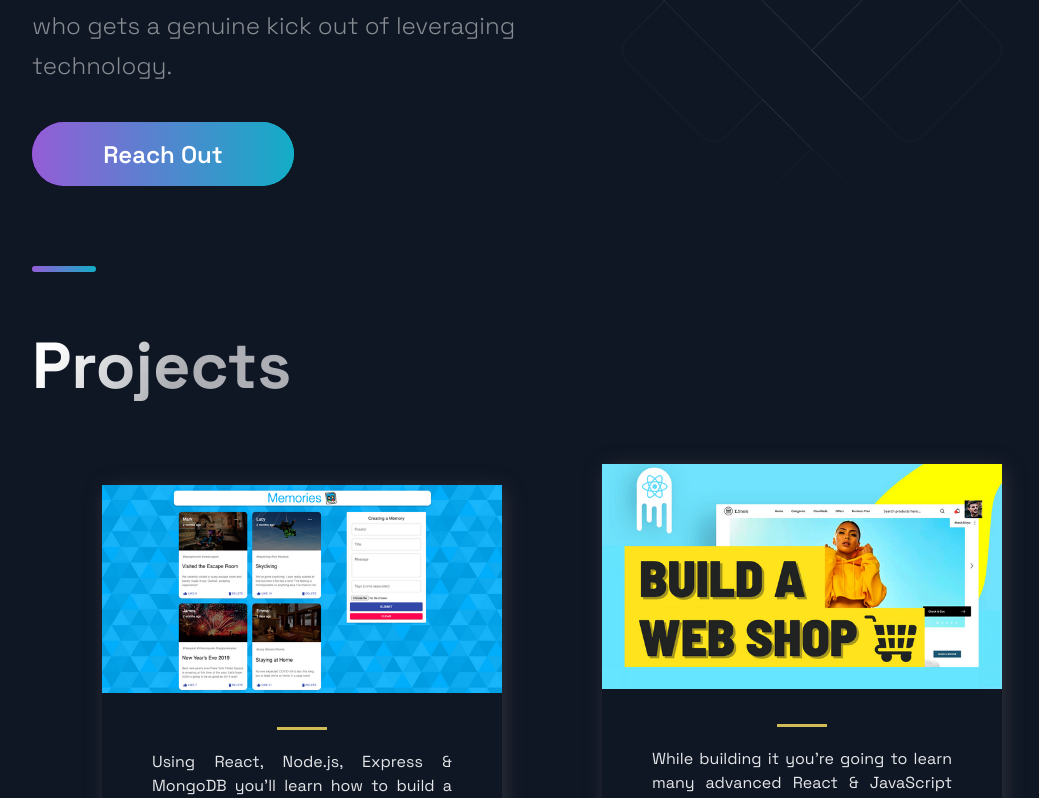
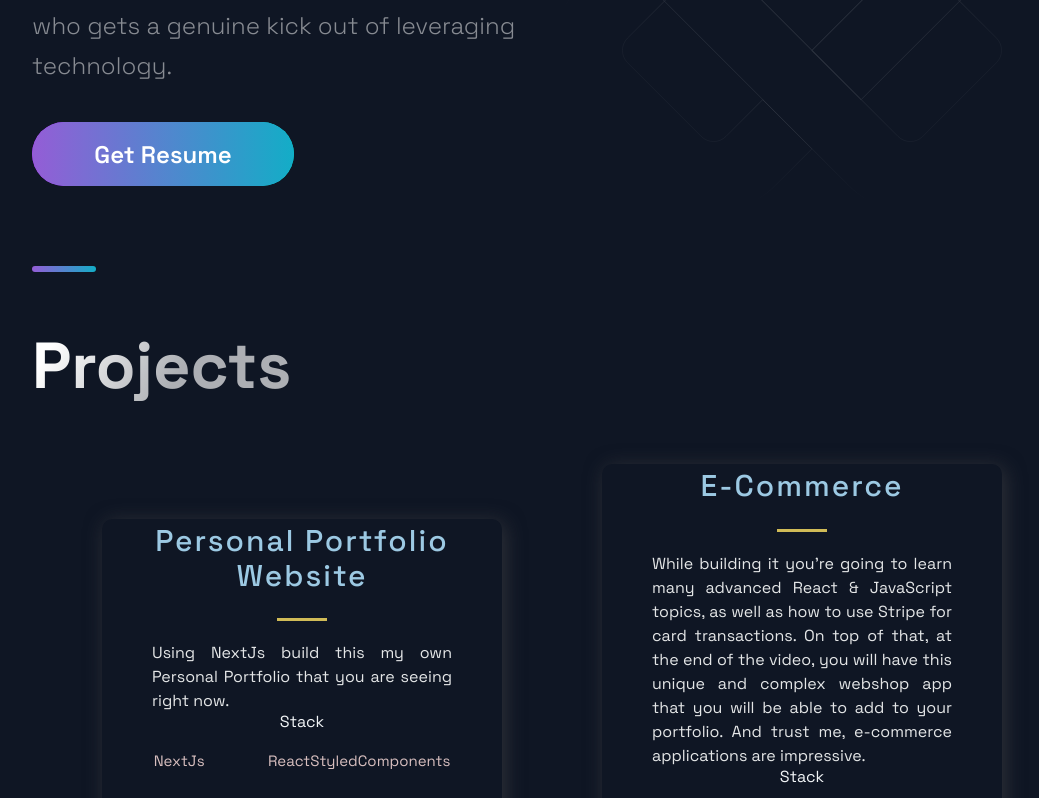
Before and after one commit to Amrit-Maan2221/personal-portfolio, a Next.js app: page / in a window 1280 px wide. Shown: the part 420-1218 px from the top of the page, without its empty margins (88-1127 px from the left). Built offline with nearby package versions, Linux system fonts and the light colour scheme.

Commit message:
90% done

```diff
--- a/package.json
+++ b/package.json
@@ -11,8 +11,8 @@
     "next": "10.2.3",
     "react": "17.0.2",
     "react-dom": "17.0.2",
+    "react-icons": "^4.2.0",
     "styled-components": "^5.3.0",
-    "styled-normalize": "^8.0.7",
-    "react-icons": "^4.2.0"
+    "styled-normalize": "^8.0.7"
   }
 }
--- a/src/components/Hero/Hero.js
+++ b/src/components/Hero/Hero.js
@@ -14,7 +14,7 @@ const Hero = (props) => (
       <SectionText>
         Second Year Software Engineering Technology Student at Conestoga College who gets a genuine kick out of leveraging technology.
       </SectionText>
-      <Button onClick={() => window.location = "https://www.linkedin.com/in/amritpal-singh-11212001/"}> Reach Out</Button>
+      <Button onClick={() => window.location.href = "/Resume_Amrit.pdf"}> Get Resume </Button>
     </LeftSection>
   </Section>
 );
--- a/src/components/Projects/Projects.js
+++ b/src/components/Projects/Projects.js
@@ -10,11 +10,10 @@ const Projects = () => (
     <SectionTitle main>Projects</SectionTitle>
     <GridContainer>
       {
-        projects.map(({ id, image, title, description, tags, source, visit }) => (
+        projects.map(({ id, title, description, tags, source, visit }) => (
           <BlogCard key={id}>
-            <Img src={image} />
             <TitleContent>
-              <HeaderThree title={title}></HeaderThree>
+              <HeaderThree title>{title}</HeaderThree>
               <Hr />
             </TitleContent>
             <CardInfo>{description}</CardInfo>
--- a/src/components/Projects/ProjectsStyles.js
+++ b/src/components/Projects/ProjectsStyles.js
@@ -1,11 +1,5 @@
 import styled from 'styled-components';
 
-export const Img = styled.img`
-  width:100%;
-  height:100%;
-  object-fit: cover;
-  overflow: hidden;
-`
 
 export const GridContainer = styled.section`
 display: grid;
--- a/src/constants/constants.js
+++ b/src/constants/constants.js
@@ -1,9 +1,8 @@
 export const projects = [
   {
-    title: 'MERN Memories',
-    description: "Using React, Node.js, Express & MongoDB you'll learn how to build a Full Stack MERN Application - from start to finish. The App is called Memories and it is a simple social media app that allows users to post interesting events that happened in their lives.",
-    image: '/images/1.png',
-    tags: ['Mongo', 'Express', 'React', 'Node'],
+    title: 'Personal Portfolio Website',
+    description: "Using NextJs build this my own Personal Portfolio that you are seeing right now.",
+    tags: ['NextJs', 'ReactStyledComponents'],
     source: 'https://google.com',
     visit: 'https://google.com',
     id: 0,
--- a/src/pages/api/hello.js
+++ b/src/pages/api/hello.js
@@ -1,5 +1,5 @@
 // Next.js API route support: https://nextjs.org/docs/api-routes/introduction
 
 export default (req, res) => {
-  res.status(200).json({ name: 'John Doe' })
+  res.status(200).json({ name: 'Amrit' })
 }
```
Also changed, not shown: 1 other file (tests, documents, lock files or other folders).
